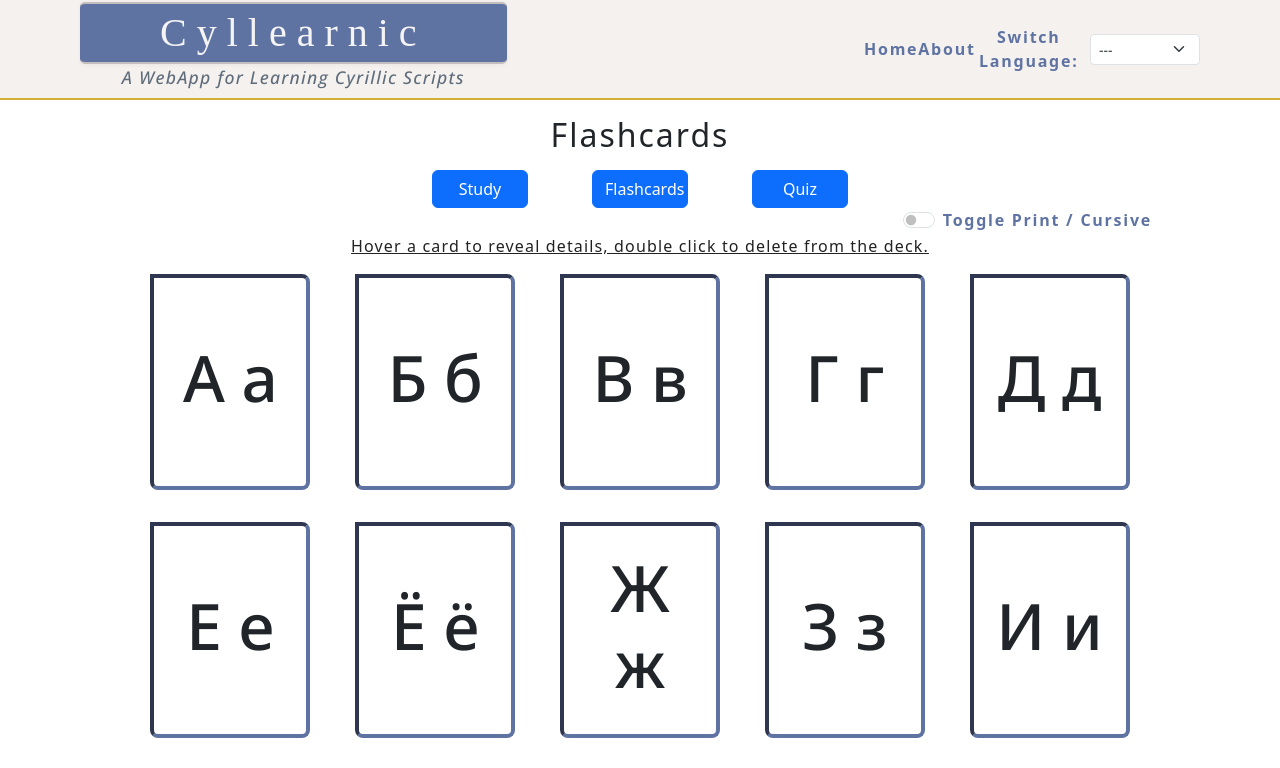
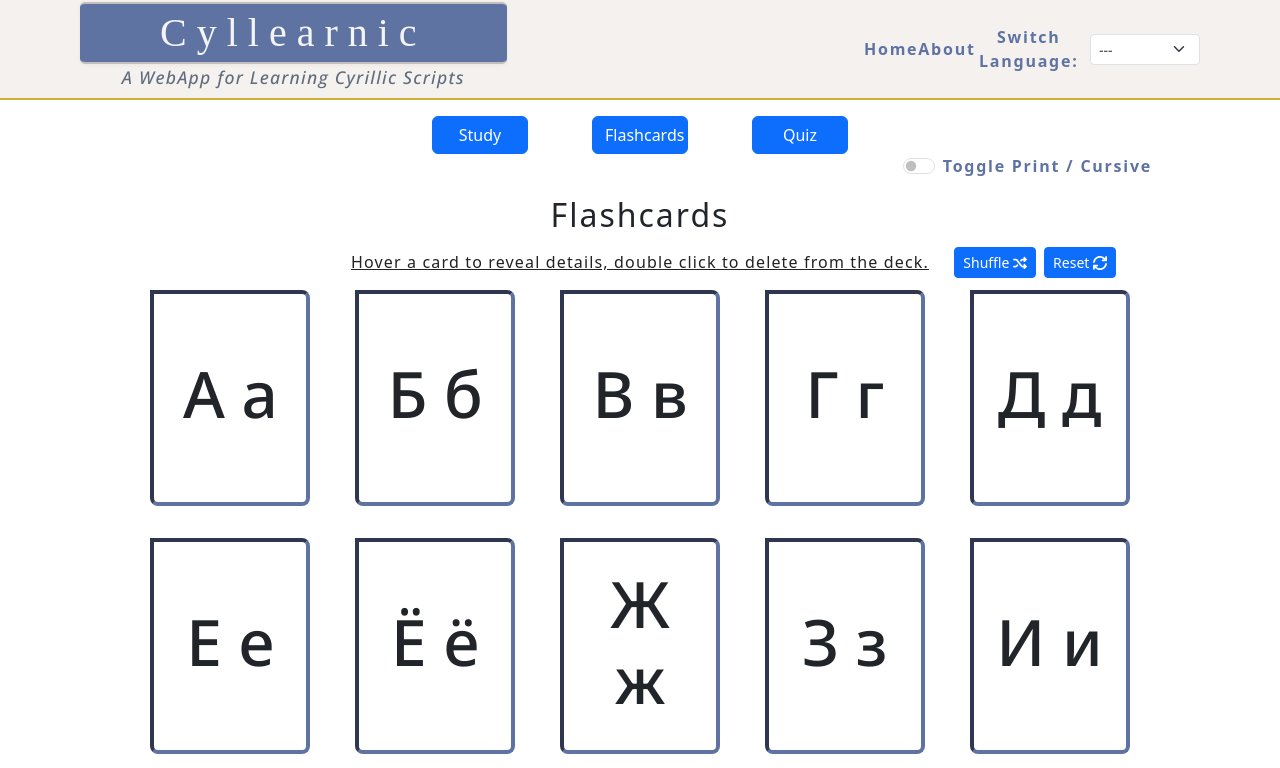
Before and after one commit to mjfru/cyllearnic, a React (Vite) app: page /flashcards/russian in a window 1280 px wide. Shown: the top 768 px of the page. Built offline with nearby package versions, Linux system fonts and the light colour scheme; a web font is replaced by a local one.

Commit message:
add instructions and buttons to flashcard page, import icons for buttons, complete positioning

```diff
--- a/package.json
+++ b/package.json
@@ -10,6 +10,8 @@
     "preview": "vite preview"
   },
   "dependencies": {
+    "@fortawesome/free-solid-svg-icons": "^7.0.0",
+    "@fortawesome/react-fontawesome": "^0.2.3",
     "bootstrap": "^5.3.6",
     "react": "^19.1.0",
     "react-dom": "^19.1.0",
--- a/src/components/FlashCards.jsx
+++ b/src/components/FlashCards.jsx
@@ -1,10 +1,19 @@
+// React
+import { useState } from "react";
 import { useParams } from "react-router-dom";
+
+// Data
 import { russianCyrillic } from "../data/ru_cyrillic";
 import { ukrainianCyrillic } from "../data/uk_cyrillic";
 
+// Components
 import ActivityNav from "./ActivityNav";
 import FlashCard from "./FlashCard";
-import { useState } from "react";
+
+// Other
+import { FontAwesomeIcon } from '@fortawesome/react-fontawesome';
+import { faShuffle, faArrowsRotate } from '@fortawesome/free-solid-svg-icons';
+
 
 const datasets = {
 	russian: russianCyrillic,
@@ -29,12 +38,23 @@ const FlashCards = () => {
 
 	return (
 		<main>
+			<ActivityNav />
 			<h2 className="page-heading">Flashcards</h2>
-			<ActivityNav />
-			<aside className="instructions">
-				Hover a card to reveal details, double click to delete from the deck.
-			</aside>
-			<div className="flashcard-container">
+
+      <div className="flashcard-bar-container">
+      <div className="flashcard-unique">
+				<aside className="instructions">
+					Hover a card to reveal details, double click to delete from the deck.
+				</aside>
+				<div className="flashcard-buttons">
+					<button className="btn btn-sm btn-primary">Shuffle <FontAwesomeIcon icon={faShuffle}/></button>
+					<button className="btn btn-sm btn-primary">Reset <FontAwesomeIcon icon={faArrowsRotate}/></button>
+				</div>
+			</div>
+
+      </div>
+
+      <div className="flashcard-container">
 				{flashcards.map((letter) => {
 					return (
 						<FlashCard {...letter} key={letter.id} removeCard={removeCard} />
--- a/src/components/LanguageStudy.jsx
+++ b/src/components/LanguageStudy.jsx
@@ -18,11 +18,11 @@ const LanguageStudy = () => {
 
 	return (
 		<main>
+			<ActivityNav />
 			<h2 className="page-heading">Study {language} Cyrillic</h2>
 			{/* Placeholder examples for conditional rendering later... */}
 			{/* {language === "russian" && <p>Russian!</p>}
 			{language === "ukrainian" && <p>Ukrainian!</p>} */}
-			<ActivityNav />
 			<div className="study-container">
 				{selectedLanguage.map((letter) => {
 					return <LetterCard {...letter} key={letter.id} />;
--- a/src/components/Quiz.jsx
+++ b/src/components/Quiz.jsx
@@ -1,7 +1,7 @@
 import { useEffect, useState } from "react";
 import { useParams } from "react-router-dom";
 
-import { getPercentage, shuffle } from "../utils";
+import { shuffle } from "../utils";
 import { russianCyrillic } from "../data/ru_cyrillic";
 import { ukrainianCyrillic } from "../data/uk_cyrillic";
 
@@ -92,8 +92,8 @@ const Quiz = () => {
 
 	return (
 		<main>
+			<ActivityNav />
 			<h2 className="page-heading">{language} Quiz</h2>
-			<ActivityNav />
 			<div className="quiz-container">
 				{quizLetters.length === 0 && <p>Loading Quiz...</p>}
 				{!quizFinished && (
@@ -108,7 +108,7 @@ const Quiz = () => {
 				{quizFinished && (
 					<QuizResults score={score} quizLetters={quizLetters} />
 				)}
-				{/* // ! Make this disappear at the end of the quiz */}
+
 				{!quizFinished && (
 					<form onSubmit={handleSubmit}>
 						<div className="answer-container">
@@ -132,7 +132,6 @@ const Quiz = () => {
 			</div>
 			{!quizFinished && (
 				<QuizTracker
-					// score={score}
 					quizLetters={quizLetters.length}
 					currentIndex={currentIndex}
 				/>
--- a/src/components/QuizTracker.jsx
+++ b/src/components/QuizTracker.jsx
@@ -1,7 +1,4 @@
-import { getPercentage } from "../utils";
-
 const QuizTracker = ({ quizLetters, currentIndex }) => {
-  // const percentCorrect = getPercentage(score, length)
 	return (
 		<div>
 			<p>
--- a/src/styles/main_displays.css
+++ b/src/styles/main_displays.css
@@ -94,6 +94,32 @@ input[type="checkbox"] {
 	justify-items: center;
 }
 
+.flashcard-bar-container {
+  position: relative;
+  width: 100%;
+  margin: 1rem 0;
+}
+
+.flashcard-unique {
+  position: relative;
+  display: flex;
+  justify-content: center;
+  align-items: center;
+  width: 100%;
+}
+
+.flashcard-unique aside {
+  text-align: center;
+  z-index: 1;
+}
+
+.flashcard-unique .flashcard-buttons {
+  position: absolute;
+  right: 2.25rem;
+  display: flex;
+  gap: 0.5rem;
+}
+
 .flashcard-container {
   gap: 2rem;
 }
```
Also changed, not shown: 1 other file (tests, documents, lock files or other folders).
